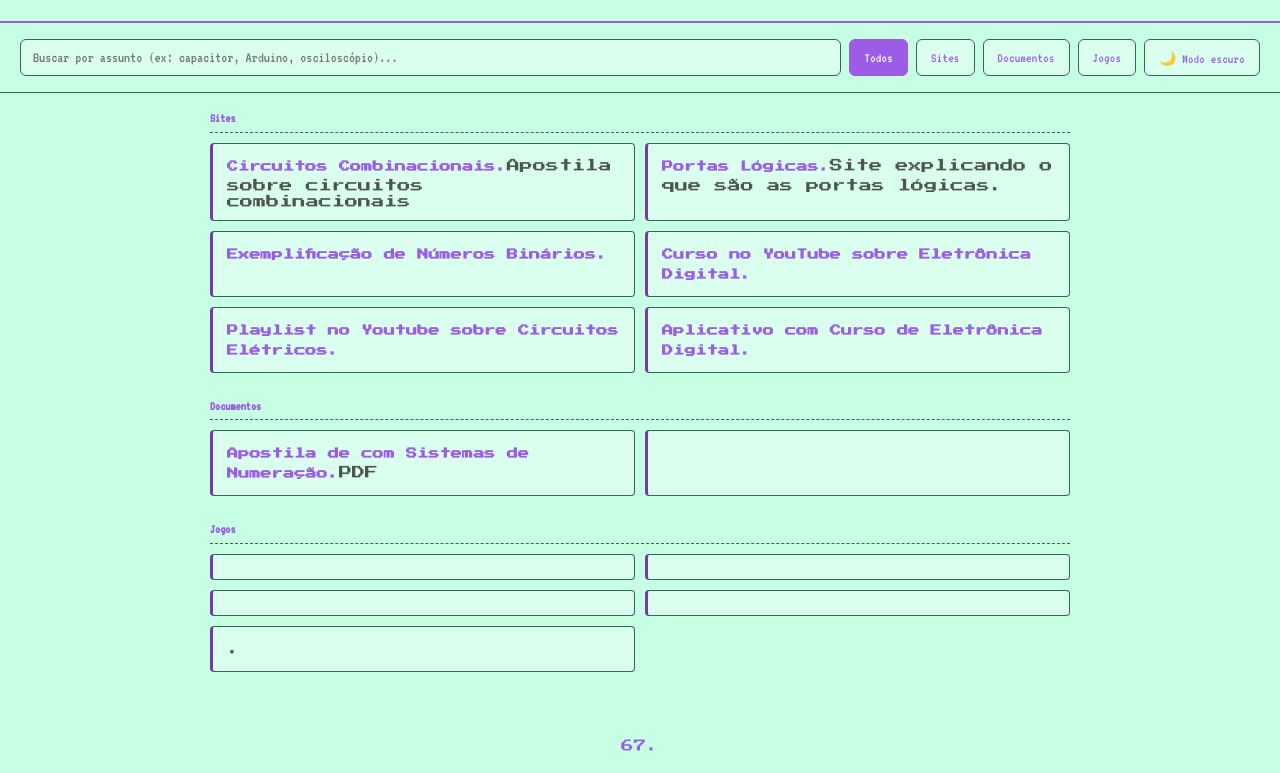
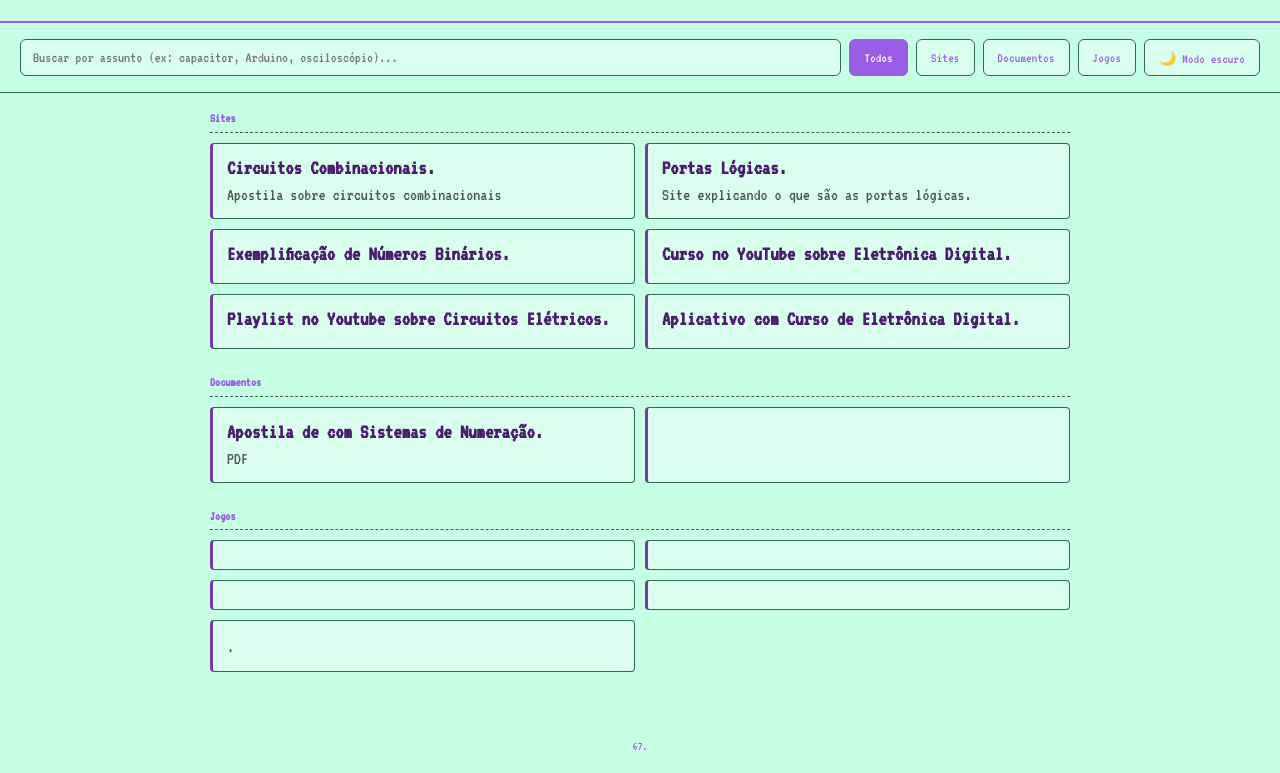
Before and after one commit to nimsay57-pixel/ALUMNY, a plain HTML site: page index.html in a window 1280 px wide. Shown: the part 87-860 px from the top of the page. Drawn offline with Linux system fonts and the light colour scheme.

Commit message:
style.css

```diff
--- a/css/style.css
+++ b/css/style.css
@@ -14,7 +14,7 @@
   --circuit: #04140F;
   --line: #04140F;
   --card: #dbffee;
-  --muted: #8a948e;
+  --muted: #1F6B4F;
       }
 
 *{ box-sizing: border-box; }
@@ -24,7 +24,7 @@ body {
   margin:0;
   background:var(--paper);
   color:var(--ink);
-  font-family:"Press Start 2P", system-ui;
+  font-family: "VT323", monospace;
   line-height:1;
 }
 
@@ -32,6 +32,7 @@ header{
   padding: 32px 20px 24px;
   border-bottom: 2px solid var(--circuit);
   position: relative;
+
 }
 
 header::before{
@@ -47,6 +48,7 @@ h1{
   margin:0 0 4px;
   font-size: 1.5rem;
   letter-spacing: 0.05em;
+  font-family: "Press Start 2P", monospace;
 }
 
 header p{
@@ -54,6 +56,7 @@ header p{
   color: var(--muted);
   font-size:0.75rem;
   max-width:55ch;
+  font-family: "VT323", monospace;
 }
 
 .controls{
@@ -114,7 +117,7 @@ main{
 .grupo h2{
   font-family:"VT323", monospace;
   font-size:0.8rem;
-  color:var(--circuit);
+  color:var(--ink);
   margin: 0 0 10px;
   padding-bottom:6px;
   border-bottom:1px dashed var(--line);
@@ -131,14 +134,14 @@ main{
 }
 
 .item{
-  background:var(--card);
+   background:var(--card);
   border:1px solid var(--line);
   border-left:3px solid var(--copper);
   border-radius:4px;
   padding:12px 14px;
   text-decoration:none;
-  color:var(--ink);
   display:block;
+  font-family:"VT323", monospace;
   transition: border-color .15s ease;
 }
 
@@ -147,14 +150,20 @@ main{
 }
 
 .item strong{
-  font-size:0.7rem;
-  line-height: 1.6;
-  margin-bottom:3px;
+  display:block;
+  font-family:"VT323", monospace;
+  font-size:1.3rem;
+  line-height:1.2;
+  margin-bottom:4px;
+  color:#4A1C6D;
 }
 
 .item span{
-  font-size:0.82rem;
-  color: var(--muted);
+  display:block;
+  font-family:"VT323", monospace;
+  font-size:1.1rem;
+  line-height:1.2;
+  color:#4B564D;
 }
 
 .vazio{
```
